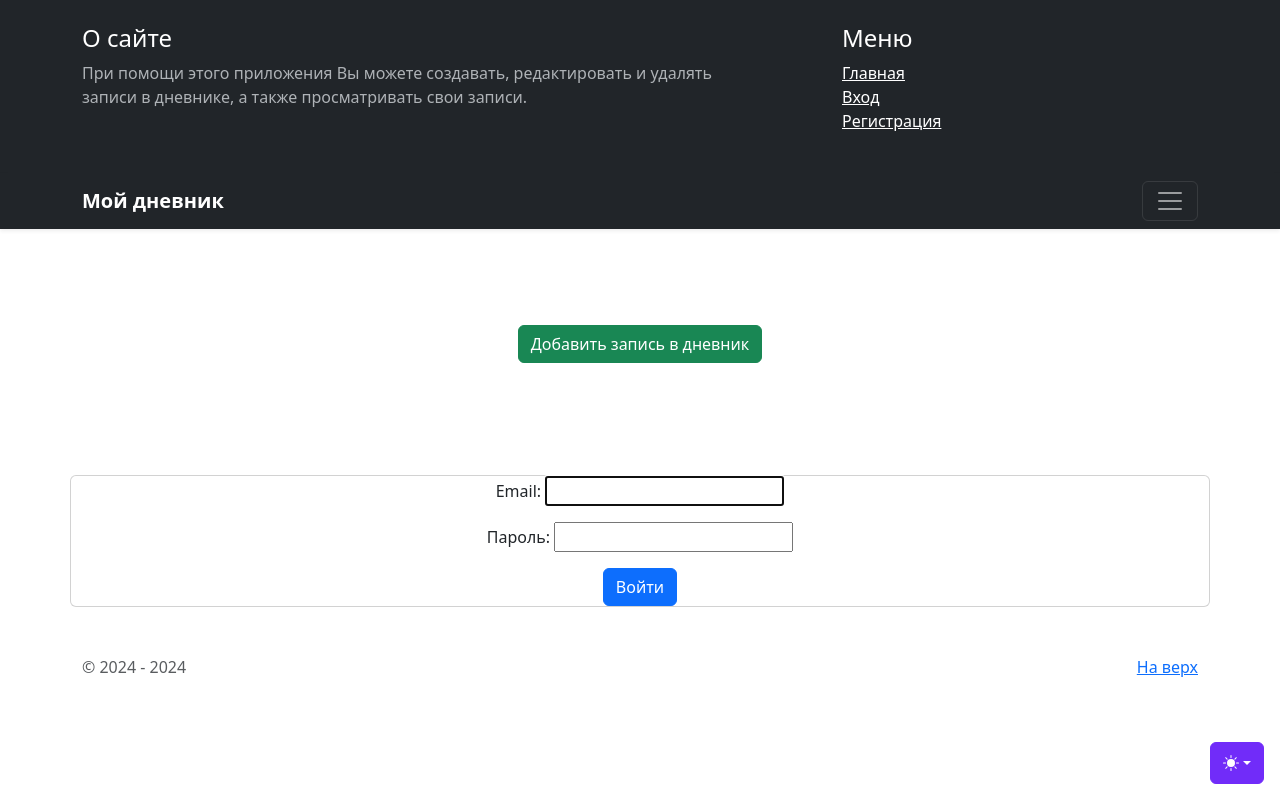
After one commit to SundeevAlex/PersonalDiary, a Django app: page /users/login/ in a window 1280 px wide, after a click that opens the changed part. The commit adds this page. Run offline with Django 5.2, Linux system fonts and the light colour scheme; parts of the project's set-up code (start-up, migrations or seed data) failed here and were passed over; some libraries are stand-ins or nearby versions.

Commit message:
Add register

```diff
--- a/config/settings.py
+++ b/config/settings.py
@@ -107,6 +107,9 @@
 
 AUTH_USER_MODEL = "users.User"
 
+LOGIN_REDIRECT_URL = '/'
+LOGOUT_REDIRECT_URL = '/'
+
 CORS_ALLOWED_ORIGINS = [
     "https://read-only.example.com",
     "https://read-and-write.example.com",
--- a/config/urls.py
+++ b/config/urls.py
@@ -4,6 +4,7 @@
 from django.urls import include, path
 
 urlpatterns = [
-    path("admin/", admin.site.urls),
-    path("", include("diary.urls", namespace="diary")),
+    path('admin/', admin.site.urls),
+    path('', include('diary.urls', namespace='diary')),
+    path('users/', include('users.urls', namespace='users')),
 ] + static(settings.MEDIA_URL, document_root=settings.MEDIA_ROOT)
--- a/diary/templates/diary/diary_list.html
+++ b/diary/templates/diary/diary_list.html
@@ -20,8 +20,12 @@
                             <div class="btn-group">
                                 <a class="btn btn-info" href="{% url 'diary:diary_detail' el.pk %}"
                                    role="button">Посмотреть</a>
+                            </div>
+                            <div class="btn-group">
                                 <a class="btn btn-primary" href="{% url 'diary:diary_update' el.pk %}"
                                    role="button">Редактировать</a>
+                            </div>
+                            <div class="btn-group">
                                 <a class="btn btn-danger" href="{% url 'diary:diary_delete' el.pk %}"
                                    role="button">Удалить</a>
                             </div>
--- a/diary/templates/diary/includes/inc_menu.html
+++ b/diary/templates/diary/includes/inc_menu.html
@@ -10,8 +10,12 @@
                 <h4>Меню</h4>
                 <ul class="list-unstyled">
                     <li><a href="{% url 'diary:diary_list' %}" class="text-white">Главная</a></li>
-                    <li><a href="#" class="text-white">Вход</a></li>
-                    <li><a href="#" class="text-white">Регистрация</a></li>
+                    {% if user.is_authenticated %}
+                    <li><a href="{% url 'users:logout' %}" class="text-white">Выход</a></li>
+                    {% else %}
+                    <li><a href="{% url 'users:login' %}" class="text-white">Вход</a></li>
+                    <li><a href="{% url 'users:register' %}" class="text-white">Регистрация</a></li>
+                    {% endif %}
                 </ul>
             </div>
         </div>
--- /dev/null
+++ b/users/templates/login.html
@@ -0,0 +1,16 @@
+{% extends 'diary/home.html' %}
+{% block content %}
+<div class="container" align="center">
+    <div class="row">
+        <div class="card">
+            <div class="card_body">
+                <form method="post">
+                    {% csrf_token %}
+                    {{ form.as_p }}
+                    <button type="submit" class="btn btn-primary">Войти</button>
+                </form>
+            </div>
+        </div>
+    </div>
+</div>
+{% endblock %}
--- /dev/null
+++ b/users/urls.py
@@ -0,0 +1,13 @@
+from django.contrib.auth.views import LoginView, LogoutView
+from django.urls import path
+from users.views import UserCreateView
+
+from users.apps import UsersConfig
+
+app_name = UsersConfig.name
+
+urlpatterns = [
+    path('login/', LoginView.as_view(template_name='login.html'), name='login'),
+    path('logout/', LogoutView.as_view(), name='logout'),
+    path('register/', UserCreateView.as_view(), name='register'),
+]
```
Also changed, not shown: diary/forms.py (added, +12 -0 lines), users/forms.py (added, +9 -0 lines), users/templates/users/user_form.html (added, +16 -0 lines), users/views.py (+10 -2 lines).
